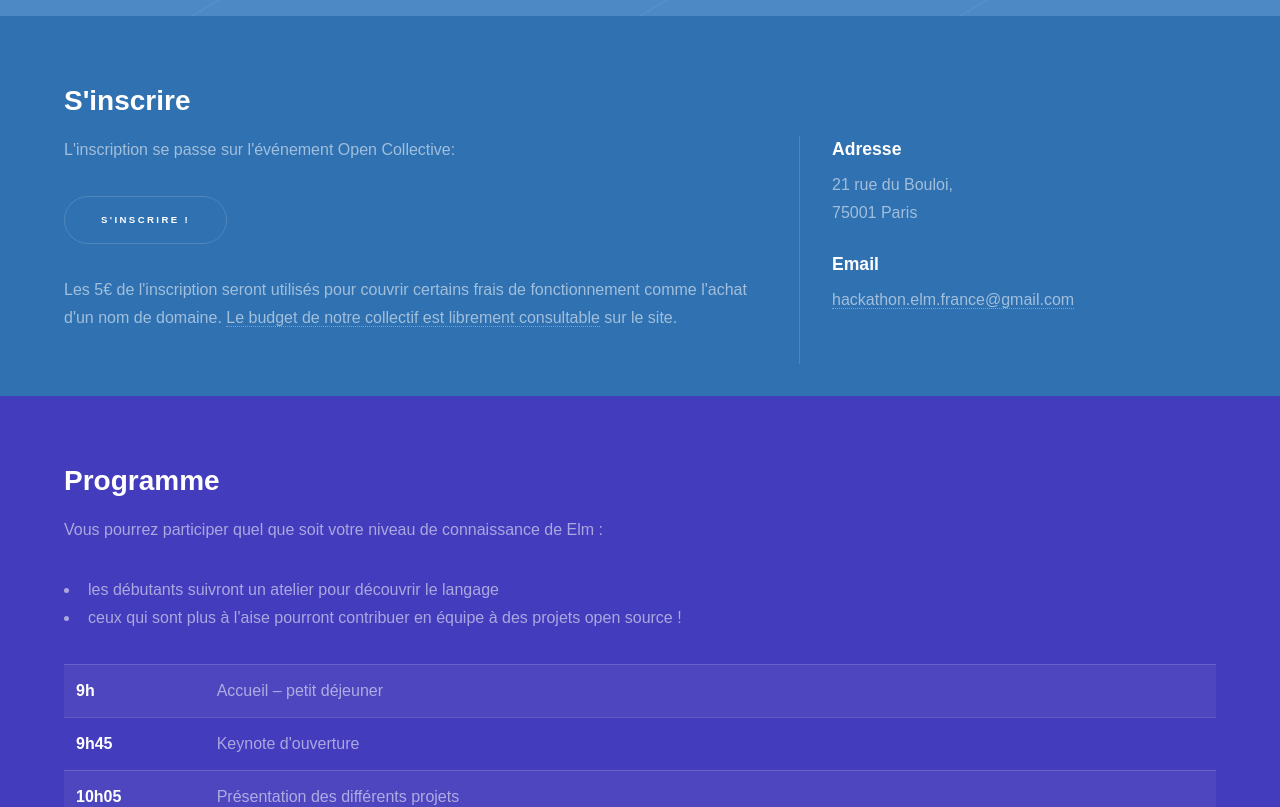
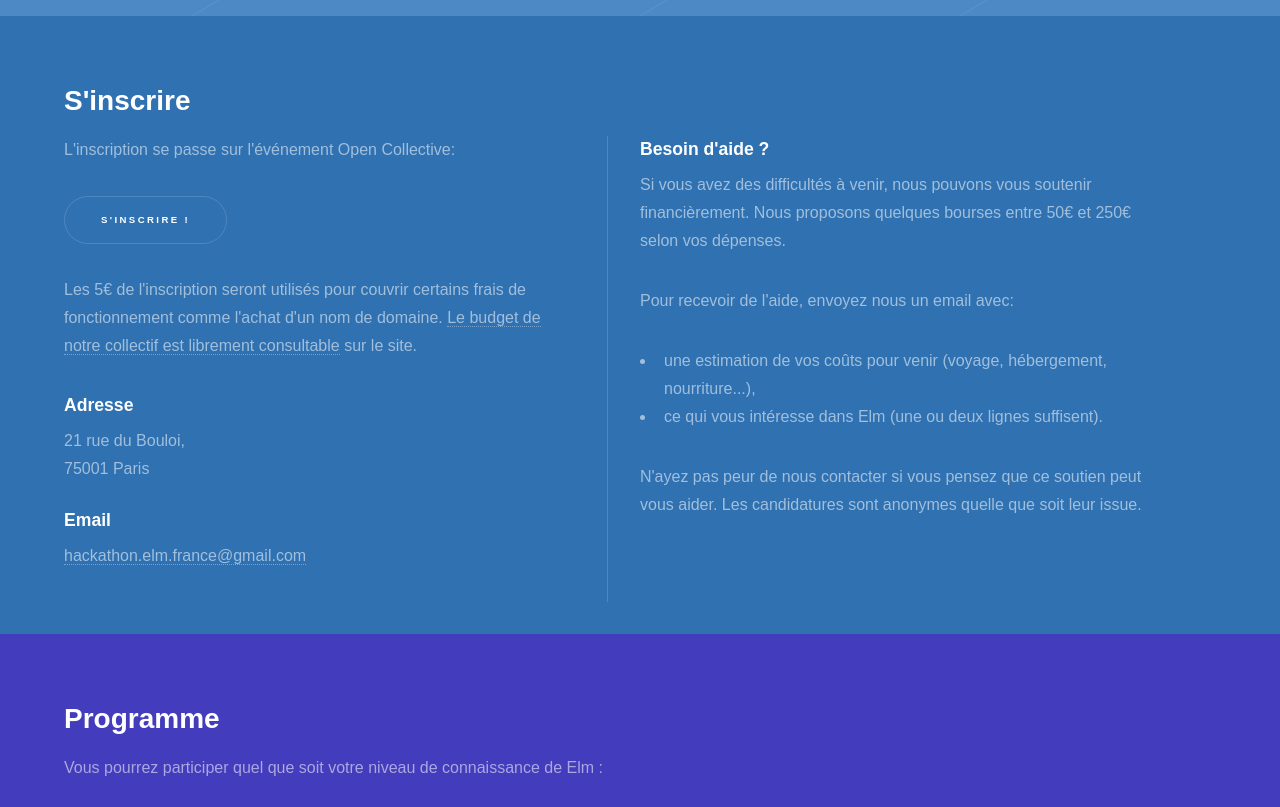
Before and after one commit to hackathon-elm-france/hackathon-elm-france.github.io, a plain HTML site: page index.html in a window 1280 px wide. Shown: the part 800-1607 px from the top of the page. Drawn offline with Linux system fonts and the light colour scheme.

Commit message:
Added scolarships support

```diff
--- a/assets/css/main.css
+++ b/assets/css/main.css
@@ -2958,11 +2958,11 @@ input, select, textarea {
         }
 
         .split.style1 > :nth-child(2n - 1) {
-            width: calc(66.66666% - 2.5em);
+            width: calc(50% - 2.5em);
         }
 
         .split.style1 > :nth-child(2n) {
-            width: calc(33.33333% - 2.5em);
+            width: calc(50% - 2.5em);
         }
 
         @media screen and (max-width: 1680px) {
@@ -2980,11 +2980,11 @@ input, select, textarea {
             }
 
             .split.style1 > :nth-child(2n - 1) {
-                width: calc(66.66666% - 2em);
+                width: calc(50% - 2em);
             }
 
             .split.style1 > :nth-child(2n) {
-                width: calc(33.33333% - 2em);
+                width: calc(50% - 2em);
             }
 
         }
--- a/index.html
+++ b/index.html
@@ -22,6 +22,7 @@
                         <ul>
                             <li><a href="#intro">Hackathon Elm</a></li>
                             <li><a href="#s-inscrire">S'inscrire</a></li>
+                            <li><a href="#bourses">Besoin d'aide&nbsp;?</a></li>
                             <li><a href="#programme">Programme</a></li>
                             <li><a href="#sponsors">Nos sponsors</a></li>
                         </ul>
@@ -69,8 +70,6 @@
                                         de domaine. <a href="https://opencollective.com/elm-france#budget" target="_blank">Le budget de notre
                                         collectif est librement consultable</a> sur le site.
                                     </p>
-                                </section>
-                                <section>
                                     <ul class="contact">
                                         <li>
                                             <h3>Adresse</h3>
@@ -80,9 +79,30 @@
                                             <h3>Email</h3>
                                             <a href="mailto:hackathon.elm.france@gmail.com">hackathon.elm.france@gmail.com</a>
                                         </li>
-                                        <li>
 
-                                        </li>
+                                </section>
+
+                                <section id="bourses">
+                                    <h3>Besoin d'aide&nbsp;?</h3>
+                                    <p>Si vous avez des difficultés à venir,
+                                    nous pouvons vous soutenir financièrement.
+                                    Nous proposons quelques bourses entre 50€ et
+                                    250€ selon vos dépenses.</p>
+
+                                    <p>Pour recevoir de l'aide, envoyez nous un
+                                    email avec:
+                                    </p>
+                                    <ul>
+                                    <li>une estimation de vos coûts pour venir
+                                      (voyage, hébergement, nourriture...),</li>
+                                    <li>ce qui vous intéresse dans Elm (une
+                                      ou deux lignes suffisent).</li>
+                                    </ul>
+                                    <p>N'ayez pas peur de nous contacter si vous
+                                    pensez que ce soutien peut vous aider. Les
+                                    candidatures sont anonymes quelle que soit
+                                    leur issue.
+                                    </p>
                                        <!--  <li>
                                             <h3>Social</h3>
                                             <ul class="icons">
@@ -231,7 +251,7 @@ Clean Code, TDD, BDD, Legacy Remediation, ...</p>
                             <div class="content">
                                 <div class="inner">
                                     <h2>Orange</h2>
-                                    <p>Le célèbre opérateur de téléphonie nous soutient en nous fournissant le repas du midi.
+                                    <p>Grâce au soutien de l'opérateur de téléphonie nous pouvons offrir des <a href="#bourses">bourses</a>.
                                     <br />
                                     Orange Lab's a commencé l'aventure Elm en janvier 2019&nbsp;; aujourd'hui, ils
                                     ont mis une application Elm en production et sont en phase d'en publier une deuxième.
```
